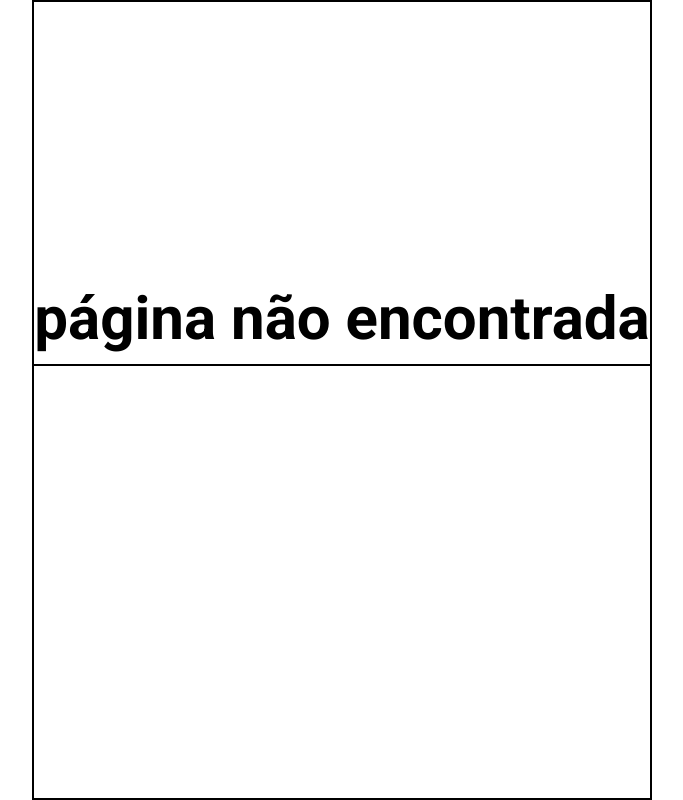
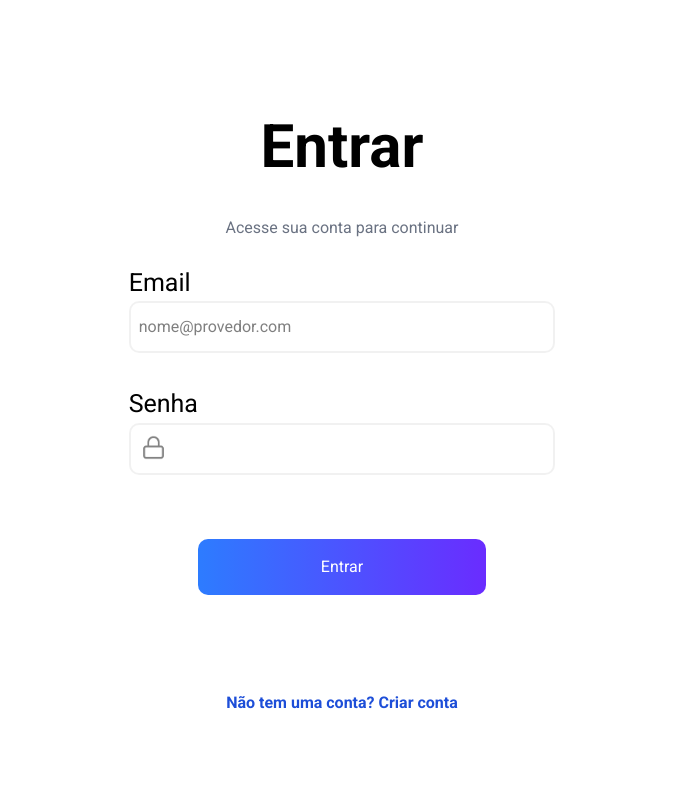
Before and after one commit to Jparlim/Sistema-de-Gerenciamento-Empresarial-Front, a Next.js app: page /login/admin in a window 1280 px wide. Before the commit this address had no page. Shown: the whole page, without its empty margins (298-981 px from the left). Built offline with nearby package versions, Linux system fonts and the light colour scheme; no server answers.

Commit message:
fixed admin validation and admin endpoint

```diff
--- /dev/null
+++ b/app/login/admin/page.tsx
@@ -0,0 +1,125 @@
+"use client";
+
+import { useState, FormEvent } from "react";
+import { useRouter } from "next/navigation";
+import lock from "@/public/Lock.png";
+import Link from "next/link";
+import { apiFetch, ApiError } from "@/lib/api";
+
+type FormState = {
+  email: string;
+  senha: string;
+};
+
+type LoginResponse = {
+  success: true;
+  token: string;
+  refreshToken: string;
+};
+
+export default function LoginAdm() {
+  const router = useRouter();
+  const [form, setForm] = useState<FormState>({ email: "", senha: "" });
+  const [mostrarSenha, setMostrarSenha] = useState(false);
+  const [erro, setErro] = useState<string | null>(null);
+  const [loading, setLoading] = useState(false);
+
+  function updateField(field: keyof FormState, value: string) {
+    setForm((prev) => ({ ...prev, [field]: value }));
+  }
+
+  function validate(): string | null {
+    if (!/^\S+@\S+\.\S+$/.test(form.email)) return "Informe um email válido!";
+    if (!form.senha) return "Informe sua senha!";
+    return null;
+  }
+
+  async function handleSubmit(e: FormEvent) {
+    e.preventDefault();
+
+    const validationError = validate();
+    if (validationError) {
+      setErro(validationError);
+      return;
+    }
+
+    setErro(null);
+    setLoading(true);
+
+    try {
+      await apiFetch<LoginResponse>("/login/adm", {
+        method: "POST",
+        body: JSON.stringify(form),
+      });
+      router.push("/home");
+    } catch (err) {
+      setErro(
+        err instanceof ApiError
+          ? err.message
+          : "Não foi possível entrar. Tente novamente.",
+      );
+    } finally {
+      setLoading(false);
+    }
+  }
+
+  return (
+    <main className="w-full flex justify-center gap-8">
+      <div className="w-4/12 flex flex-col gap-6 mt-14">
+        <h1 className="text-center">Entrar</h1>
+        <p className="text-center text-gray-500">
+          Acesse sua conta para continuar
+        </p>
+
+        <form onSubmit={handleSubmit} className="flex flex-col gap-8">
+          <div>
+            <h3>Email</h3>
+            <input
+              type="email"
+              name="email"
+              className="w-full pl-2"
+              placeholder="nome@provedor.com"
+              value={form.email}
+              onChange={(e) => updateField("email", e.target.value)}
+            />
+          </div>
+
+          <div className="w-full relative">
+            <h3>Senha</h3>
+            <input
+              type={mostrarSenha ? "text" : "password"}
+              name="senha"
+              className="w-full pl-11"
+              value={form.senha}
+              onChange={(e) => updateField("senha", e.target.value)}
+            />
+            <img
+              src={lock.src}
+              width={25}
+              height={25}
+              alt="mostrar senha"
+              className="absolute top-[50px] left-3 cursor-pointer"
+              onClick={() => setMostrarSenha((v) => !v)}
+            />
+          </div>
+
+          <button
+            type="submit"
+            disabled={loading}
+            className="w-2xs h-14 mx-auto my-8"
+          >
+            {loading ? "Entrando..." : "Entrar"}
+          </button>
+
+          {erro && (
+            <p className="text-red-600 font-semibold text-center">{erro}</p>
+          )}
+        </form>
+
+        <Link href="/register" className="mx-auto my-10">
+          <span>Não tem uma conta? Criar conta</span>
+        </Link>
+      </div>
+    </main>
+  );
+}
--- a/next.config.ts
+++ b/next.config.ts
@@ -1,7 +1,14 @@
 import type { NextConfig } from "next";
 
 const nextConfig: NextConfig = {
-  allowedDevOrigins: ["172.31.192.1", "26.150.197.33", "172.30.128.1"],
+  allowedDevOrigins: [
+    "172.31.192.1",
+    "26.150.197.33",
+    "172.30.128.1",
+    "172.27.128.1",
+    "172.18.176.1",
+    "172.18.64.1",
+  ],
 };
 
 export default nextConfig;
```
